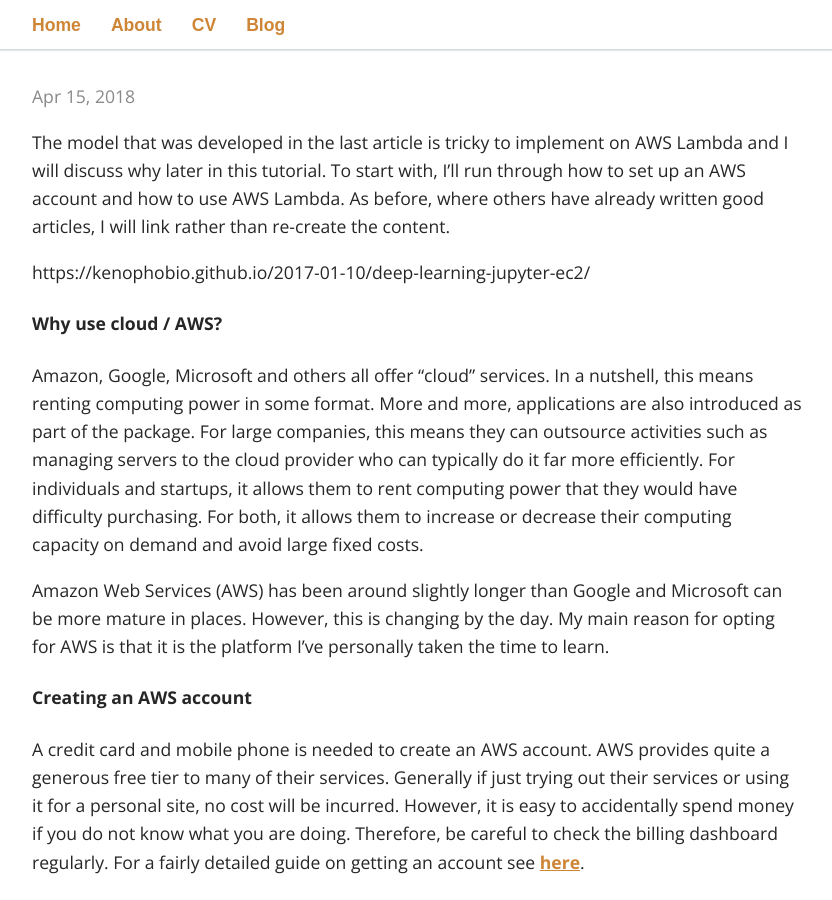
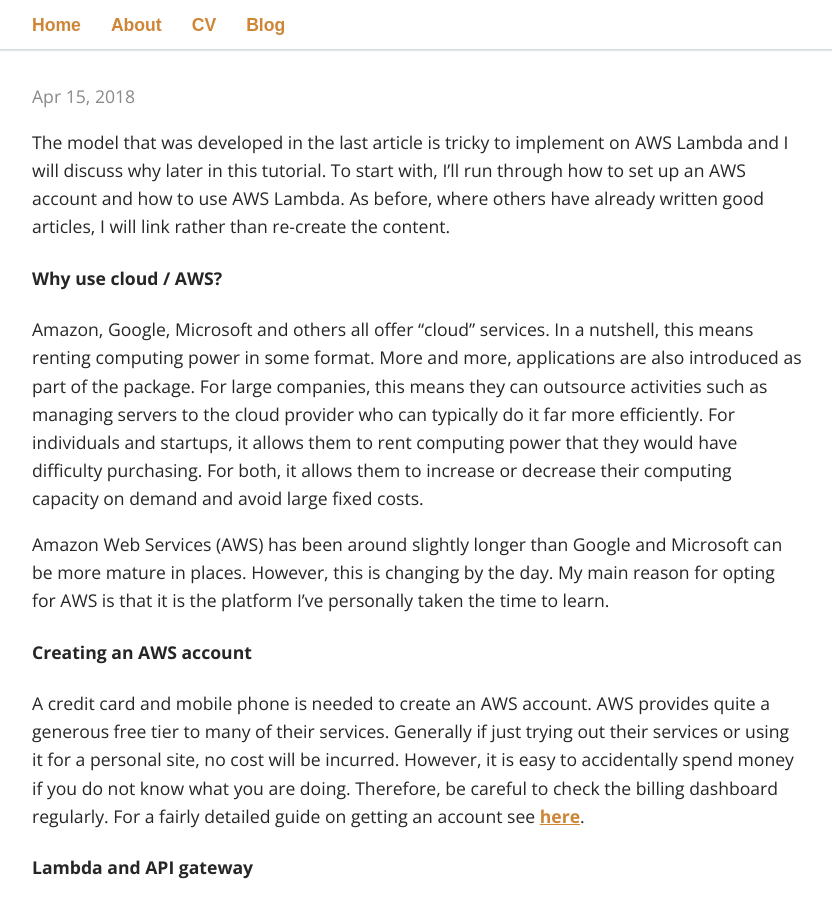
Before and after one commit to XiaozhouWang85/XiaozhouWang85.github.io, a Jekyll site: the page built from _posts/2018-04-15-Deploying machine learning models to AWS Lambda part 4.markdown, in a window 1280 px wide and 900 px high, scrolled down 312 px. Shown: the whole window, without its empty margins (223-1055 px from the left). Built offline with Jekyll 4.4.1, drawn with Linux system fonts in a browser that asks for light colours; some web fonts are replaced; comment, search, counter and statistics services are not loaded; some of the changed lines change nothing that is shown.

Commit message:
Signed-off-by: Xiaozhou Wang <xiaozhou.wang85@gmail.com>

```diff
--- a/_layouts/default.html
+++ b/_layouts/default.html
@@ -1,7 +1,7 @@
 <!DOCTYPE html>
 <html>
 {% include head.html %}
-
+<meta name="google-site-verification" content="SKkaElopBCAOhBSrFO7wkCgE9aWJbMb7Pssu-4pLOTg" />
 <body>
 	{% include header.html %}
 	<main>
--- a/_posts/2018-04-15-Deploying machine learning models to AWS Lambda part 4.markdown
+++ b/_posts/2018-04-15-Deploying machine learning models to AWS Lambda part 4.markdown
@@ -7,8 +7,6 @@
 ---
 
 The model that was developed in the last article is tricky to implement on AWS Lambda and I will discuss why later in this tutorial. To start with, I'll run through how to set up an AWS account and how to use AWS Lambda. As before, where others have already written good articles, I will link rather than re-create the content.
-
-https://kenophobio.github.io/2017-01-10/deep-learning-jupyter-ec2/
 
 #### Why use cloud / AWS?
 Amazon, Google, Microsoft and others all offer "cloud" services. In a nutshell, this means renting computing power in some format. More and more, applications are also introduced as part of the package. For large companies, this means they can outsource activities such as managing servers to the cloud provider who can typically do it far more efficiently. For individuals and startups, it allows them to rent computing power that they would have difficulty purchasing. For both, it allows
```
